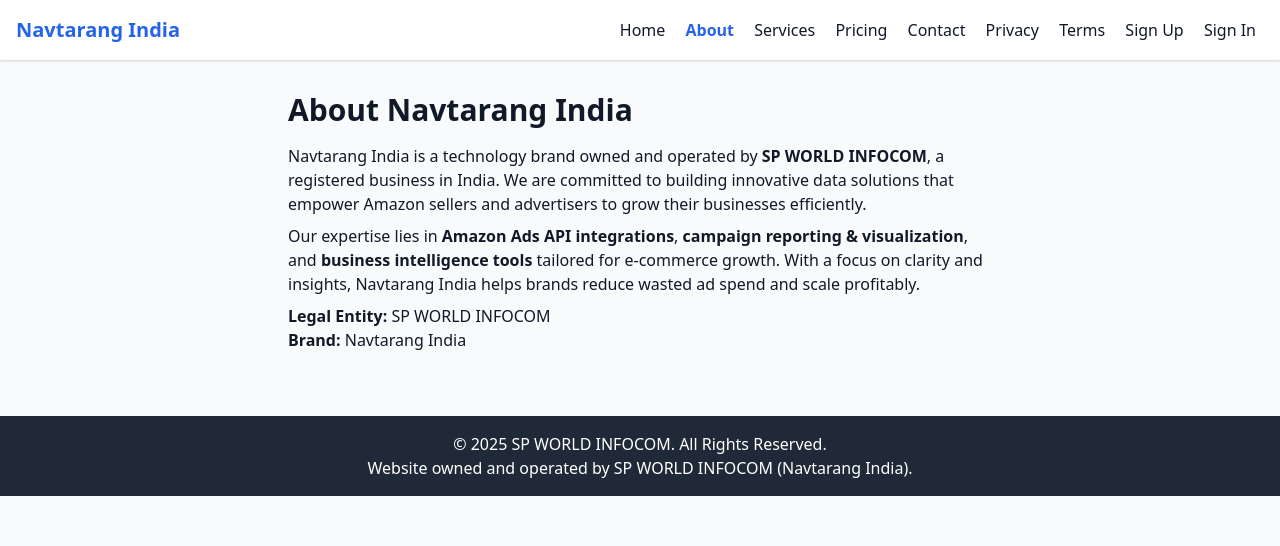
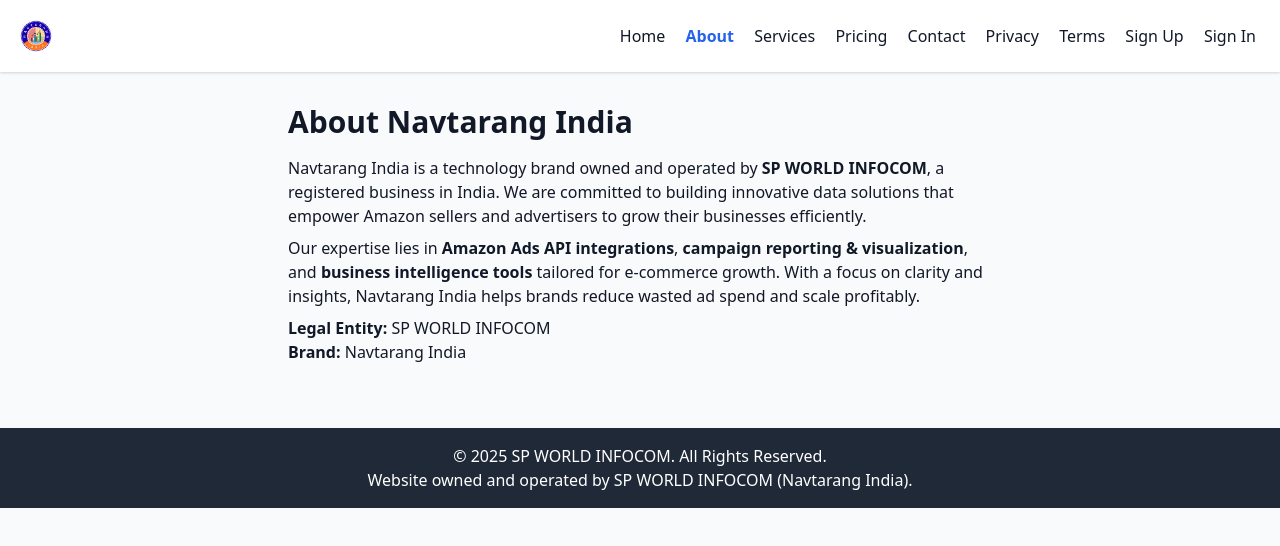
Before and after one commit to navtarangindia/navtarang-site, a website: page about.html in a window 1280 px wide. Drawn offline with nearby package versions, Linux system fonts and the light colour scheme.

Commit message:
Replace text logo with PNG logo in navbar

```diff
--- a/about.html
+++ b/about.html
@@ -9,7 +9,7 @@
 <body class="bg-gray-50 text-gray-900">
   <!-- Navbar -->
   <nav class="bg-white shadow p-4 flex justify-between items-center">
-    <h1 class="text-xl font-bold text-blue-600">Navtarang India</h1>
+<a href="index.html" class="flex items-center"><img src="assets/logo.png" alt="Navtarang India" class="h-10 w-auto"></a>
     <div>
       <a href="index.html" class="mx-2">Home</a>
       <a href="about.html" class="mx-2 font-semibold text-blue-600">About</a>
```
Also changed, not shown: contact.html (+1 -1 lines), index.html (+1 -1 lines), pricing.html (+1 -1 lines), privacy.html (+1 -1 lines), reset-password.html (+1 -1 lines), services.html (+1 -1 lines), signin.html (+1 -1 lines), signup.html (+1 -1 lines), terms.html (+1 -1 lines), assets/logo.png (added).
